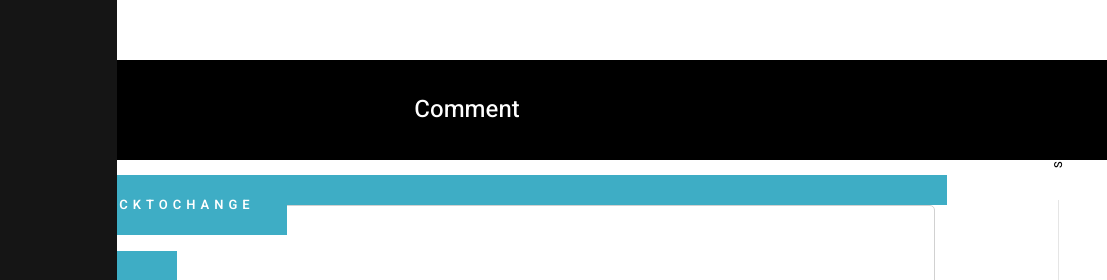
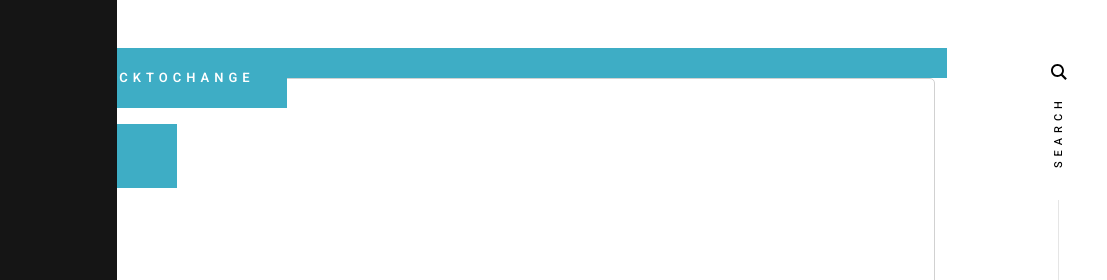
Before and after one commit to howard-60308/howard-60308.github.io, a plain HTML site: page comment.html in a window 1280 px wide. Shown: the top 280 px of the page, 173-1280 px from the left. Drawn offline with Linux system fonts and the light colour scheme.

Commit message:
comment1

```diff
--- a/comment.html
+++ b/comment.html
@@ -5,7 +5,7 @@
     <!--- basic page needs
     ================================================== -->
     <meta charset="utf-8">
-    <title>Video Post - Typerite</title>
+    <title>留言區</title>
     <meta name="description" content="">
     <meta name="author" content="">
 
@@ -248,8 +248,8 @@
         </header> <!-- end s-header -->
 
 
-        <h1>Comment</h1>
-
+            <br>
+            <br>
           <div id="content">
               <div id="post">
                   <div style="background:#3EADC5 ;height:30px;">
```
